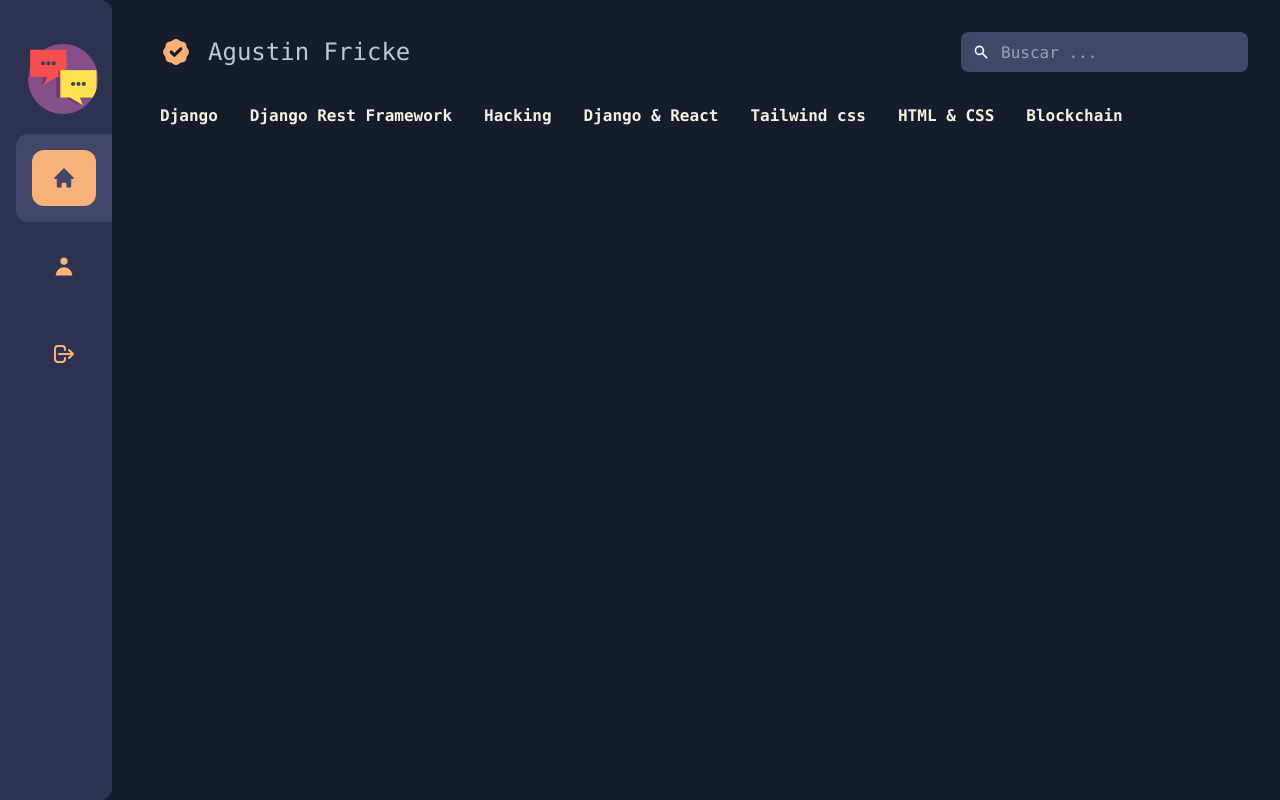
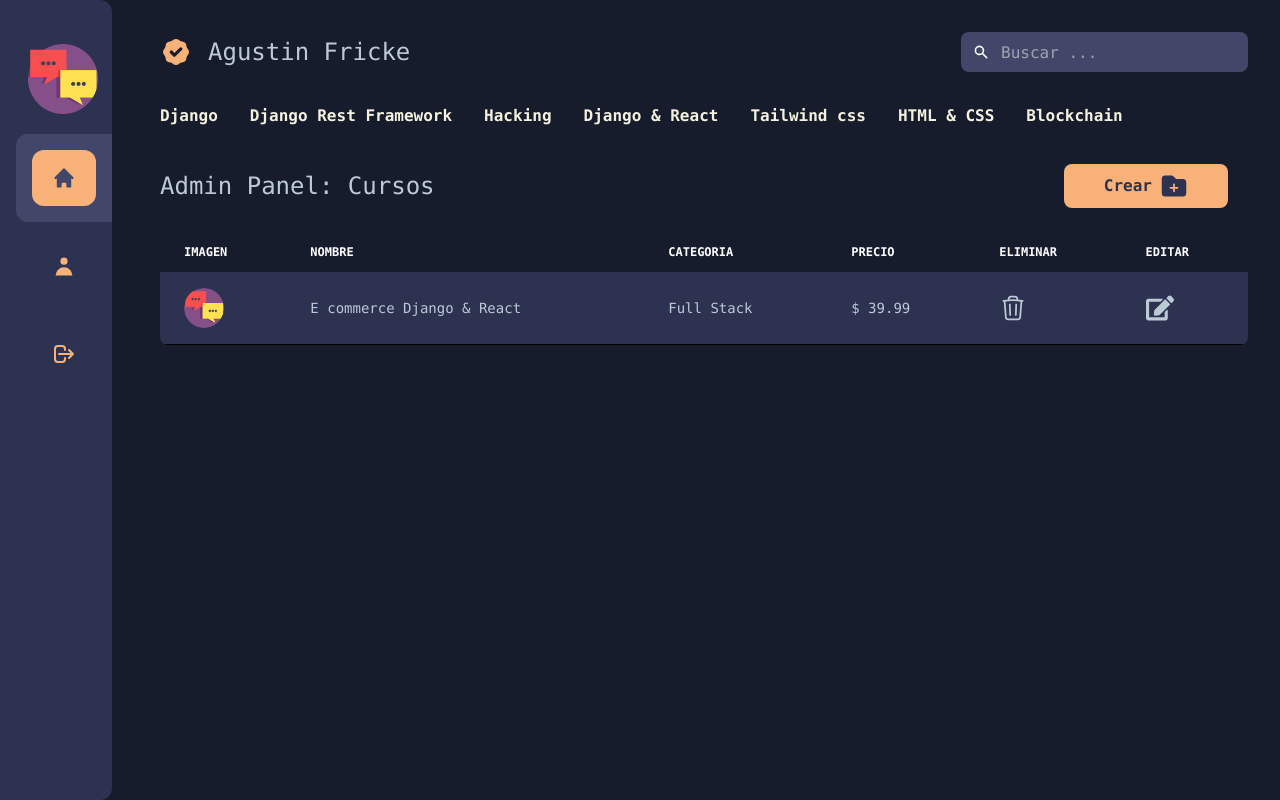
Before and after one commit to agustfricke/techconagust.com, a React (Create React App) app in the folder frontend/: page /admin/cursos in a window 1280 px wide. Built offline with nearby package versions, Linux system fonts and the light colour scheme.

Commit message:
basic admin

```diff
--- a/frontend/src/App.js
+++ b/frontend/src/App.js
@@ -14,6 +14,9 @@ import Reviews from "./components/core/Reviews";
 // Auth Components
 import Login from "./components/auth/Login";
 import Register from "./components/auth/Register";
+
+// Admin Components
+import AdminCursos from "./components/admin/AdminCursos";
 
 function App() {
   return (
@@ -33,9 +36,7 @@ function App() {
               <Route path='/reviews/' component={Reviews} />
               <Route path='/login/' component={Login} />
               <Route path='/register/' component={Register} />
-
-
-
+              <Route path='/admin/cursos/' component={AdminCursos} />
 
             </div>
           </main>
--- /dev/null
+++ b/frontend/src/components/admin/AdminCursos.jsx
@@ -0,0 +1,101 @@
+import React from 'react'
+import logo from '../../media/logo.png';
+import { HiFolderPlus, HiOutlineTrash } from "react-icons/hi2";
+import { FaEdit } from "react-icons/fa";
+
+const AdminCursos = () => {
+    return (
+
+        <div class="relative overflow-x-auto  sm:rounded-lg mt-7">
+            <div className="flex flex-col md:flex-row md:justify-between md:items-center gap-4 mb-6">
+                <div className='flex items-center'>
+                    <h1 className="text-2xl text-grey font-mono ">Admin Panel: Cursos</h1>
+                </div>
+                <a href={`/curso/`}>
+                    <div className='flex space-x-2 items-center  mr-5 text-grey-3  bg-orange hover:bg-yellow font-bold font-mono rounded-lg p-2 px-10'>
+                        <span>
+                            Crear
+                        </span>
+                        <HiFolderPlus className='w-7 h-7' />
+
+                    </div>
+                </a>
+            </div>
+
+
+            <table class="w-full text-sm text-left text-gray-500 dark:text-gray-400">
+                <thead class="text-xs text-gray-700 uppercase bg-gray-50 dark:bg-gray-700 dark:text-gray-400">
+                    <tr>
+                        <th scope="col" class="px-6 py-3 text-white font-mono">
+                            Imagen
+                        </th>
+
+                        <th scope="col" class="px-6 py-3 text-white font-mono">
+                            Nombre
+                        </th>
+                        <th scope="col" class="px-6 py-3 text-white font-mono">
+                            Categoria
+                        </th>
+                        <th scope="col" class="px-6 py-3 text-white font-mono">
+                            Precio
+                        </th>
+                        <th scope="col" class="px-6 py-3 text-white font-mono">
+                            Eliminar
+                        </th>
+                        <th scope="col" class="px-6 py-3 text-white font-mono">
+                            Editar
+                        </th>
+                    </tr>
+                </thead>
+                <tbody>
+
+                    <tr class=" border-b bg-grey-3 hover:bg-gray-50 dark:hover:bg-gray-600">
+
+                        <th scope="row" class="flex items-center px-6 py-4 text-gray-900 whitespace-nowrap dark:text-white">
+                            <img class="w-10 h-10 rounded-full" src={logo} alt="Jese image" />
+
+                        </th>
+                        <td class="px-6 py-4 text-grey font-mono">
+                            E commerce Django & React
+                        </td>
+                        <td class="px-6 py-4 text-grey font-mono">
+                            Full Stack
+                        </td>
+                        <td class="px-6 py-4 text-grey font-mono">
+                            $ 39.99
+                        </td>
+
+                        <td class="px-6 py-4 text-grey font-mono hover:text-orange">
+
+                            <a href=''>
+                                <HiOutlineTrash className='w-7 h-7' />
+                            </a>
+
+
+                        </td>
+
+                        <td class="px-6 py-4 text-grey font-mono hover:text-orange">
+
+                            <a href=''>
+                                <FaEdit className='w-7 h-7' />
+                            </a>
+
+
+                        </td>
+
+
+
+
+                    </tr>
+
+
+
+
+                </tbody>
+            </table>
+        </div>
+
+    )
+}
+
+export default AdminCursos
--- /dev/null
+++ b/frontend/src/components/admin/AdminFormCursos.jsx
@@ -0,0 +1,9 @@
+import React from 'react'
+
+const AdminFormCursos = () => {
+  return (
+    <div>AdminFormCursos</div>
+  )
+}
+
+export default AdminFormCursos
--- a/frontend/src/components/core/Curso.jsx
+++ b/frontend/src/components/core/Curso.jsx
@@ -3,6 +3,8 @@ import logo from '../../media/logo.png';
 import {  HiShoppingBag,  } from "react-icons/hi";
 import { RiUserStarFill } from "react-icons/ri";
 import { HiArrowUpOnSquareStack } from "react-icons/hi2";
+
+
 const Curso = () => {
 
   return (
```
